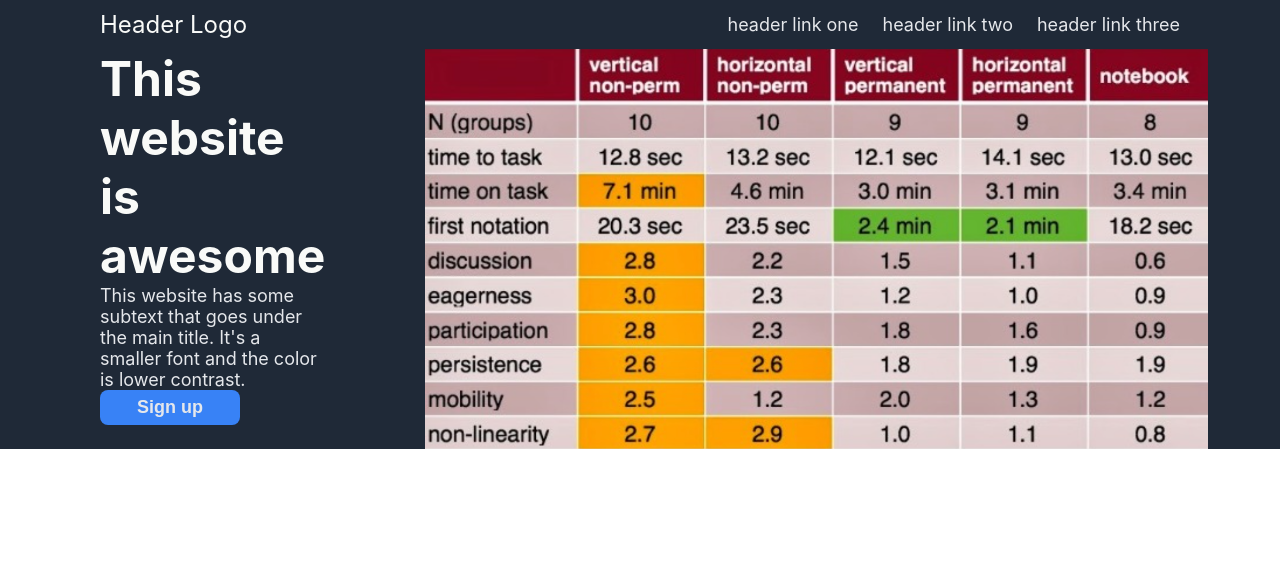
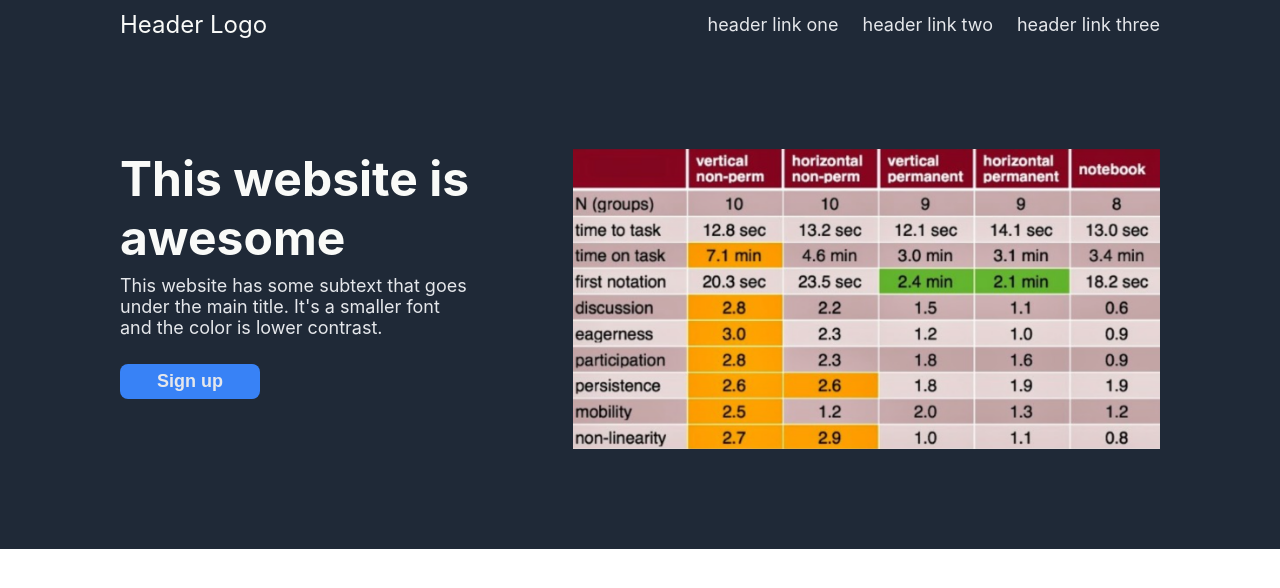
Before and after one commit to salmgr87/landing-page, a plain HTML site: page index.html in a window 1280 px wide. Drawn offline with Linux system fonts and the light colour scheme.

Commit message:
Format top section

```diff
--- a/index.html
+++ b/index.html
@@ -24,7 +24,7 @@
          </div>
         <button>Sign up</button>
       </div>
-      <img src="./img/picture1.png" alt="Data table for VNPS" height="400px">
+      <img src="./img/picture1.png" alt="Data table for VNPS" height="300px">
     </div>
 
 
--- a/style.css
+++ b/style.css
@@ -13,7 +13,7 @@ body {
     color: #F9FaF8;
     font-size: 24px;
     background-color: #1F2937;
-    padding: 10px 100px;
+    padding: 10px 120px;
 }
 
 .header-links a, .subtext, button {
@@ -34,14 +34,14 @@ body {
     display: flex;
     gap: 100px;
     background-color: #1F2937;
-    padding: 0 100px;
+    padding: 100px 120px;
 }
 
 .top-text {
     display: flex;
     flex-direction: column;
     flex: 1;
-
+    gap: 8px;
 }
 
 .hero {
@@ -62,4 +62,5 @@ button {
    border-radius: 8px;
    border:#3882F6;
    font-weight: 700;
+   margin: 1em 0 0 0;
 }
```
